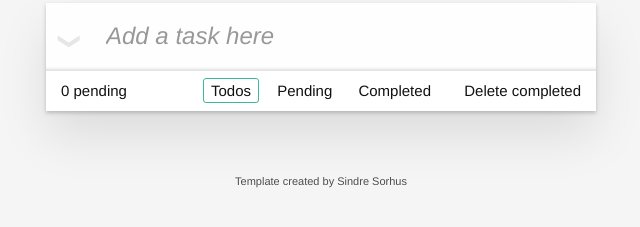
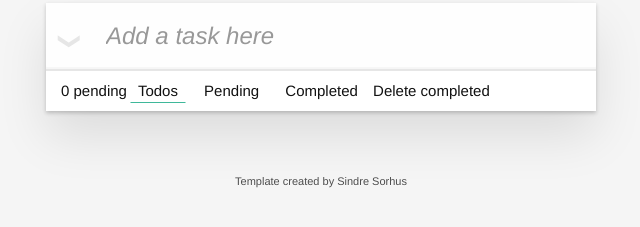
Before and after one commit to GabrieleScano/todo-js, a website built with webpack: page src/index.html in a window 1280 px wide. Shown: the part 127-354 px from the top of the page, without its empty margins (319-959 px from the left). Built offline with nearby package versions, Linux system fonts and the light colour scheme.

Commit message:
change in UI

```diff
--- a/src/index.html
+++ b/src/index.html
@@ -18,8 +18,11 @@
 				</ul>
 			</section>
 			<footer class="footer">
-				<span class="todo-count"><strong>0</strong> pending</span>
 				<ul class="filters">
+					<li>
+						<span class="todo-count"><strong>0</strong> pending</span>
+
+					</li>
 					<li>
 						<a class="selected filter" href="#/">Todos</a>
 					</li>
@@ -29,8 +32,10 @@
 					<li>
 						<a class="filter" href="#/completed">Completed</a>
 					</li>
+					<li class="clear-completed">
+						Delete completed
+					</li>
 				</ul>
-				<button class="clear-completed">Delete completed</button>
 			</footer>
 		</section>
 		<footer class="info">
--- a/src/styles.css
+++ b/src/styles.css
@@ -258,6 +258,8 @@ body {
 }
 
 .footer {
+	display: flex;
+	flex-direction: row;
 	padding: 10px 15px;
 	height: 20px;
 	text-align: center;
@@ -293,7 +295,6 @@ body {
 	margin: 0;
 	padding: 0;
 	list-style: none;
-	position: absolute;
 	right: 0;
 	left: 0;
 }
@@ -306,30 +307,21 @@ body {
 	color: inherit;
 	margin: 3px;
 	padding: 3px 7px;
+
 	text-decoration: none;
 	border: 1px solid transparent;
-	border-radius: 3px;
 }
 
 .filters li a:hover {
-	border-color: rgba(175, 47, 47, 0.1);
+	background-color: #3fb89a0b;
 }
 
 .filters li a.selected {
-	border-color: #3fb89a;
-}
-
-.clear-completed,
-html .clear-completed:active {
-	float: right;
-	position: relative;
-	line-height: 20px;
-	text-decoration: none;
-	cursor: pointer;
+	border-bottom-color: #3fb89a;
 }
 
 .clear-completed:hover {
-	text-decoration: underline;
+	color: red;
 }
 
 .info {
```
